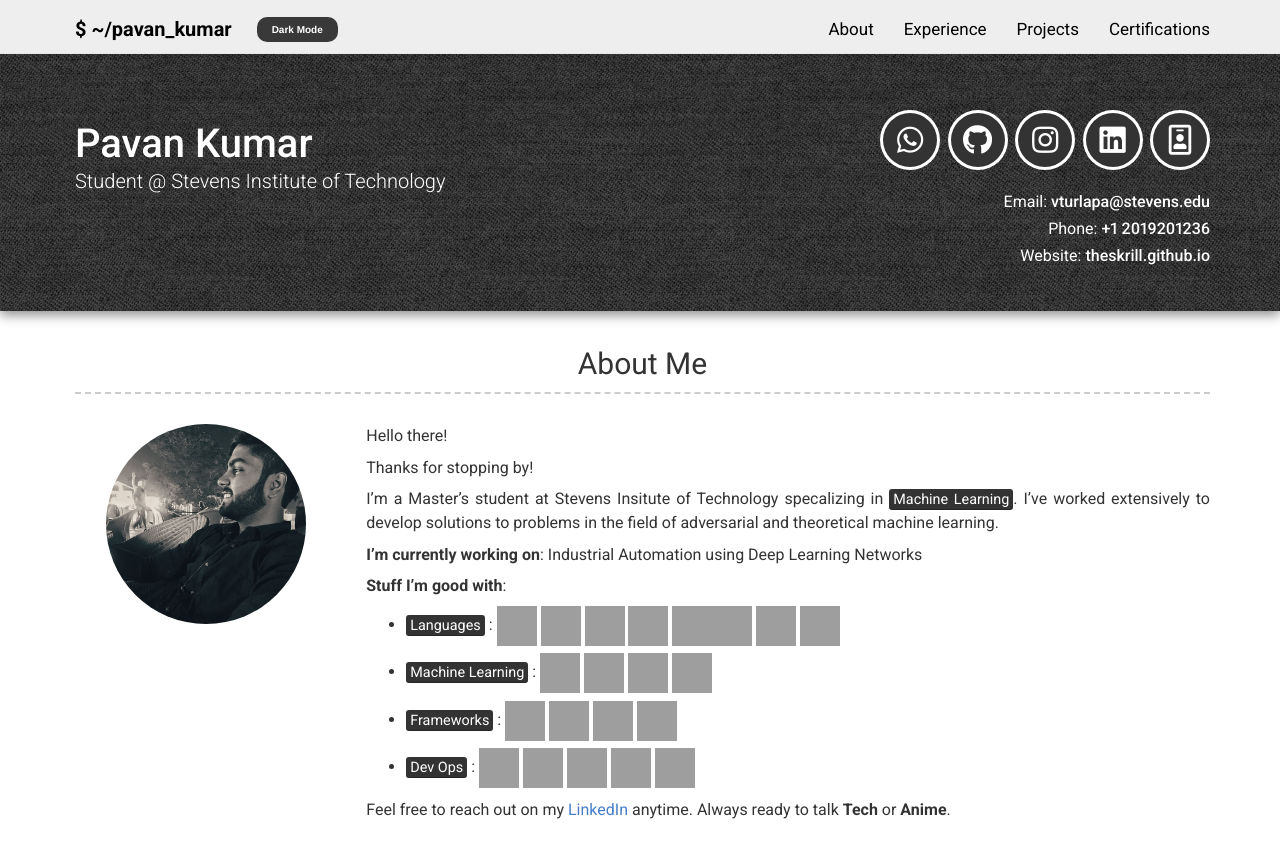
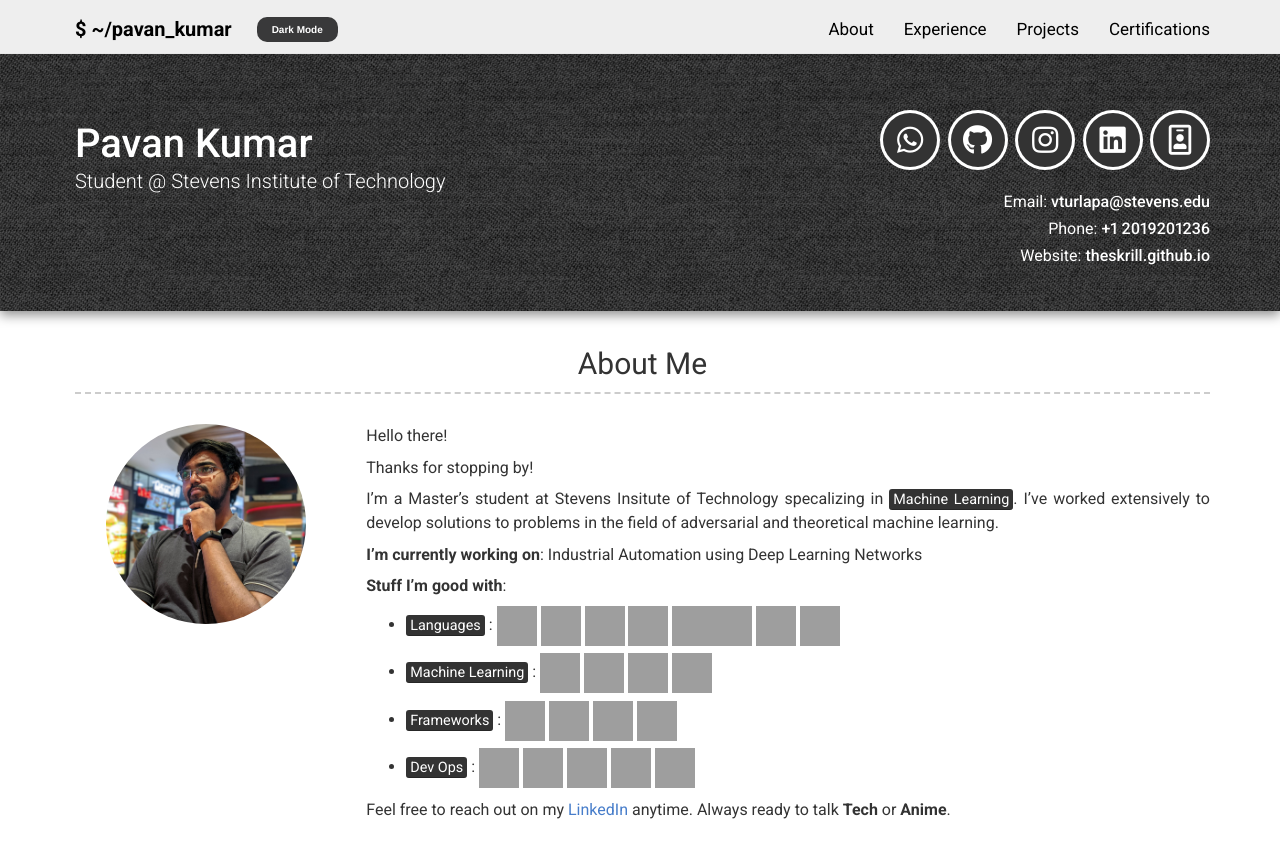
Before and after one commit to pavan-turlapati/pavan-turlapati.github.io, a Jekyll site: the page built from pages/insland.html, in a window 1280 px wide and 900 px high. Shown: the top 858 px of the window. Built offline with Jekyll 4.4.1, drawn with Linux system fonts in a browser that asks for light colours; nearby versions of some CDN libraries; grey boxes are pictures that could not be loaded.

Commit message:
Update _config.yml

```diff
--- a/_config.yml
+++ b/_config.yml
@@ -46,8 +46,8 @@ githubstats: True
 
 # About Section
 # about_title: About Me (Use this to override about section title)
-favicon: images/fav.ico
-about_profile_image: images/picture.jpg
+favicon: images/webistedp.ico
+about_profile_image: images/websitedp.jpg
 about_content: | # this will include new lines to allow paragraphs
   Hello there!
 
```
